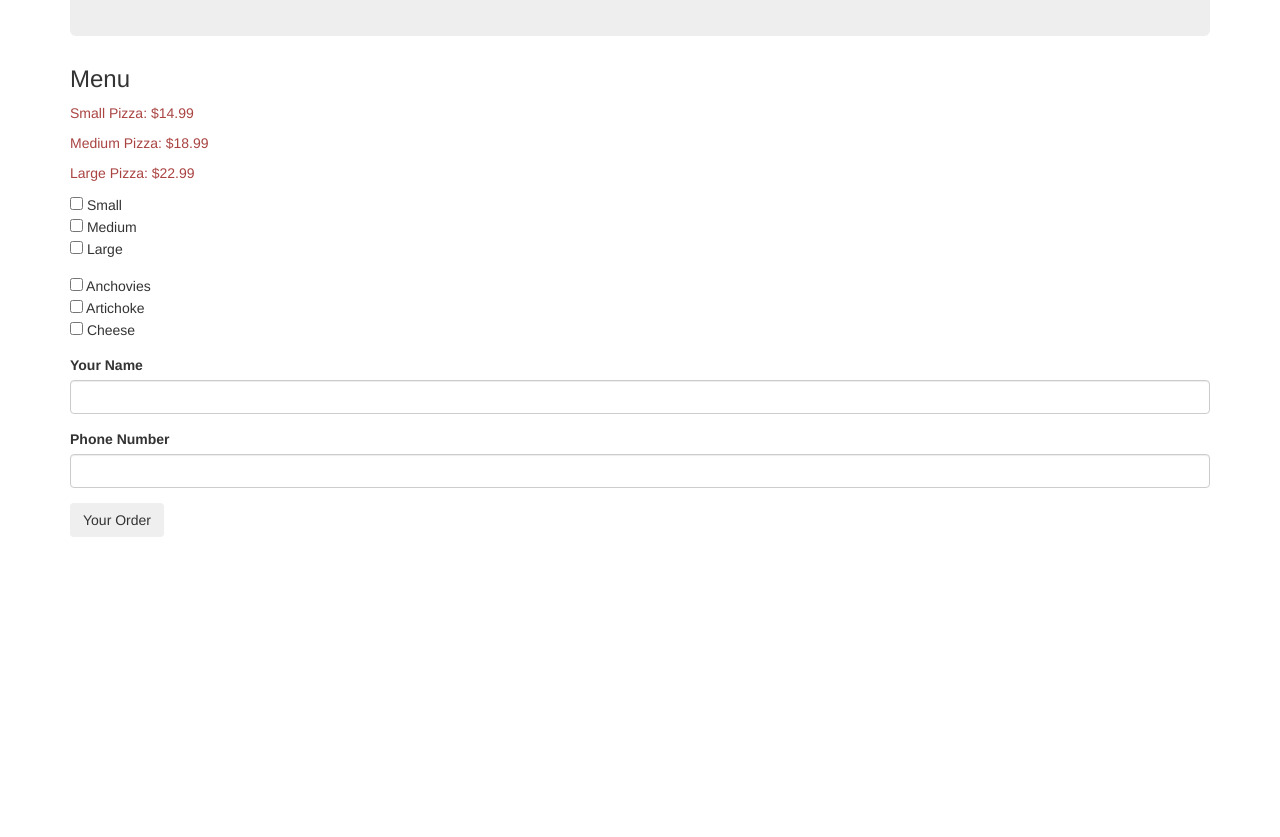
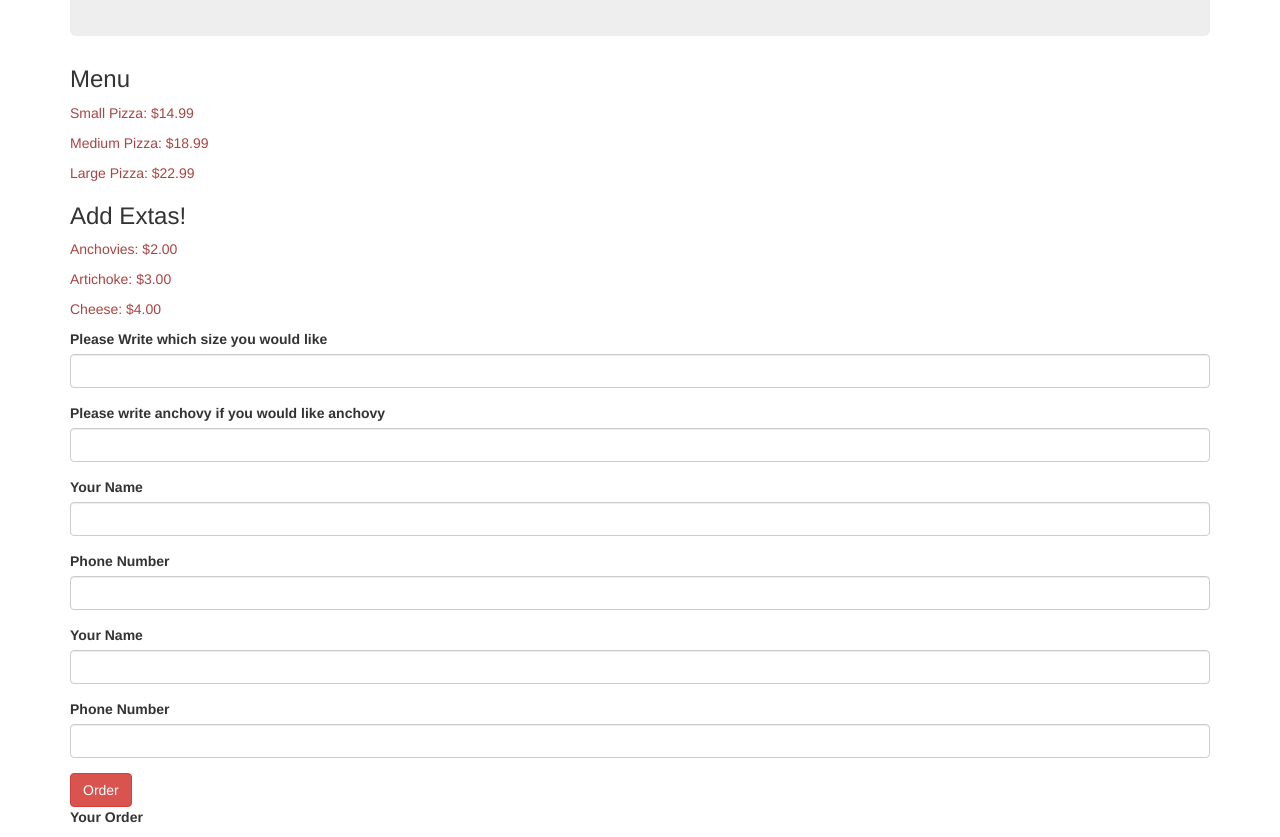
Before and after one commit to aesadin/Sliced-Pizzeria, a plain HTML site: page index.html in a window 1280 px wide. Shown: the part 159-996 px from the top of the page. Before the commit the page ends 800 px from the top, so only its background shows below. Drawn offline with Linux system fonts and the light colour scheme.

Commit message:
removed scripts and html for checkboxes, going to try and impliment radio buttons

```diff
--- a/index.html
+++ b/index.html
@@ -18,16 +18,19 @@
         <p><span class="text-danger">Medium Pizza: $18.99</span></p>
         <p><span class="text-danger">Large Pizza: $22.99</span></p>
 
+      <h3>Add Extas!</h3>
+        <p><span class="text-danger">Anchovies: $2.00</span></p>
+        <p><span class="text-danger">Artichoke: $3.00</span></p>
+        <p><span class="text-danger">Cheese: $4.00</span></p>
+
       <form id="formOne">
         <div class="form-group">
-          <input type="checkbox" name="pizzaSize" value="small"> Small<br>
-          <input type="checkbox" name="pizzaSize" value="medium"> Medium<br>
-          <input type="checkbox" name="pizzaSize" value="Large"> Large<br>
+          <label for="pizzaSize">Please Write which size you would like</label>
+          <input id="pizzaSize" class="form-control" type="text">
         </div>
         <div class="form-group">
-          <input type="checkbox" name="toppings" value="anchovy"> Anchovies<br>
-          <input type="checkbox" name="toppings" value="artichoke"> Artichoke<br>
-          <input type="checkbox" name="toppings" value="cheese"> Cheese<br>
+          <label for="addAnchovy">Please write anchovy if you would like anchovy</label>
+          <input id="addAnchovy" class="form-control" type="number" required>
         </div>
         <div class="form-group">
           <label for="customerName">Your Name</label>
@@ -37,12 +40,36 @@
           <label for="phoneNumber">Phone Number</label>
           <input id="phoneNumber" class="form-control" type="number" required>
         </div>
-        <button type="submit" class="btn">Your Order</button>
+        <div class="form-group">
+          <label for="customerName">Your Name</label>
+          <input id="customerName" class="form-control" type="text">
+        </div>
+        <div class="form-group">
+          <label for="phoneNumber">Phone Number</label>
+          <input id="phoneNumber" class="form-control" type="number" required>
+        </div>
+        <button type="submit" class="btn btn-danger">Order</button>
       </form>
       <div id="output">
-        <h5></h5>
-        <ul class="order"></ul>
+        <span class="pizzaOrder">
+          <p><b>Your Order</b></p>
+        </span>
+        <h5>
+        </h5>
       </div>
     </div>
   </body>
 </html>
+
+
+
+<!-- <div class="form-group">
+  <input type="checkbox" name="pizzaSize" value="small-pizza"> Small<br>
+  <input type="checkbox" name="pizzaSize" value="medium-pizza"> Medium<br>
+  <input type="checkbox" name="pizzaSize" value="Large-pizza"> Large<br>
+</div>
+<div class="form-group">
+  <input type="checkbox" name="toppings" value="add-anchovy"> Anchovies<br>
+  <input type="checkbox" name="toppings" value="add-artichoke"> Artichoke<br>
+  <input type="checkbox" name="toppings" value="add-cheese"> Cheese<br>
+</div> -->
--- a/js/scripts.js
+++ b/js/scripts.js
@@ -1,35 +1,27 @@
 // Business Logic
 
 
-function Pizza(size, toppings) {
-  this.size = size,
-  this.toppings = toppings;
+function Pizza(size, topping1, topping2, topping3) {
+  this.size = [small, medium, large],
+  this.topping1 = topping1,
+  this.topping2 = topping2,
+  this.topping3 = topping3
 
 }
 
-let anchovy = {
-  name: "anchovy",
-  price: 3.00
 
-}
-
-let artichoke = {
-  name: "artichoke",
-  price: 4.00
-}
-
-let extraCheese = {
-  name: "cheese",
-  price: 5.00
-}
-
-Pizza.prototype.orderTotal = function() {
-
-}
 
 $(document).ready(function() {
   $("#formOne").submit(function(event) {
     event.preventDefault();
+    const size =
+    const inputtedTopping1 =
+    const inputtedTopping2 =
+    const inputteTopping3 =
+    let newPizza = new Pizza(inputtedTopping1, inputtedTopping2, inputtedTopping3)
+
+
+
     const customerName = $("input#customerName").val();
     const phoneNumber = $("input#phoneNumber").val();
 
@@ -37,3 +29,13 @@ $(document).ready(function() {
     $("h5").append( ", " + phoneNumber);
   })
 })
+
+
+/*$("input:checkbox[name=pizzaSize]:checked").each(function() {
+  const whatSizePizza = $(this).val();
+  $('.pizzaOrder').append(whatSizePizza + "<br>");
+});
+$("input:checkbox[name=toppings]:checked").each(function() {
+  const whichToppings = $(this).val();
+  $('.pizzaOrder').append(whichToppings + "<br>");
+});*/
```
